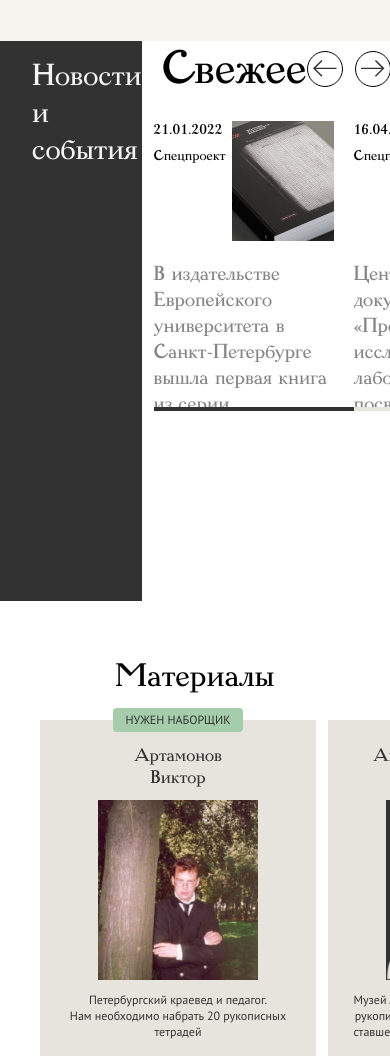
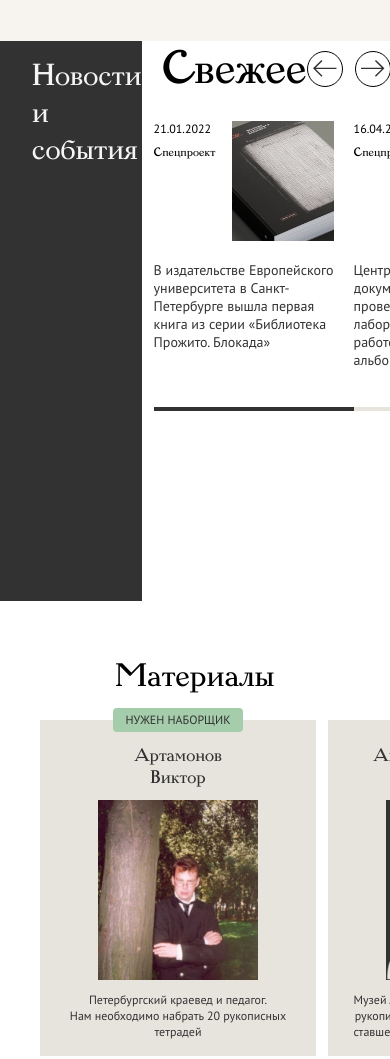
Before and after one commit to Wintori/Projito, a plain HTML site: page index.html in a window 390 px wide. Shown: the part 1320-2379 px from the top of the page. Drawn offline with Linux system fonts and the light colour scheme.

Commit message:
<fix>: Изменение адаптации карточек

```diff
--- a/blocks/button-news/button-news.css
+++ b/blocks/button-news/button-news.css
@@ -9,6 +9,7 @@
     font-size: 20px;
     line-height: 26px;
     margin: 0 0 32px 32px;
+    align-self: start;
 }
 
 .button-news:hover {
--- a/blocks/news/__card-description/news__card-description.css
+++ b/blocks/news/__card-description/news__card-description.css
@@ -1,4 +1,5 @@
 .news__card-description {
+    font-family: 'PT';
     margin: 20px 0 0 0;
     padding: 0;
     font-weight: 400;
@@ -6,3 +7,11 @@
     line-height: 26px;
     color: rgba(50, 50, 50, 0.6);
 }
+
+@media screen and (max-width: 768px) {
+    .news__card-description {
+        font-size: 14px;
+        line-height: 18px;
+        color: rgba(50, 50, 50, 1);
+    }
+}
--- a/blocks/news/__card/_date/news__card_date.css
+++ b/blocks/news/__card/_date/news__card_date.css
@@ -1,7 +1,15 @@
 .news__card_date {
+    font-family: 'PT';
     margin: 0 0 8px 0;
     padding: 0;
     font-weight: 400;
     font-size: 14px;
     line-height: 18px;
 }
+
+@media screen and (max-width: 768px) {
+    .news__card_date {
+        font-size: 12px;
+        line-height: 16px;
+    }
+}
--- a/blocks/news/__card/_type/news__card_type.css
+++ b/blocks/news/__card/_type/news__card_type.css
@@ -5,3 +5,10 @@
     font-size: 14px;
     line-height: 18px;
 }
+
+@media screen and (max-width: 768px) {
+    .news__card_type {
+        font-size: 12px;
+        line-height: 16px;
+    }
+}
--- a/pages/index.css
+++ b/pages/index.css
@@ -57,6 +57,7 @@
 @import url('../blocks/news/__cards/news__cards.css');
 @import url('../blocks/poster/poster.css');
 @import url('../blocks/poster/__title/poster__title.css');
+@import url('../blocks/poster/__image/poster__image.css');
 @import url('../blocks/poster-type/poster-type.css');
 @import url('../blocks/poster-type/__title/poster-type__title.css');
 @import url('../blocks/news/__list/news__list.css');
```
